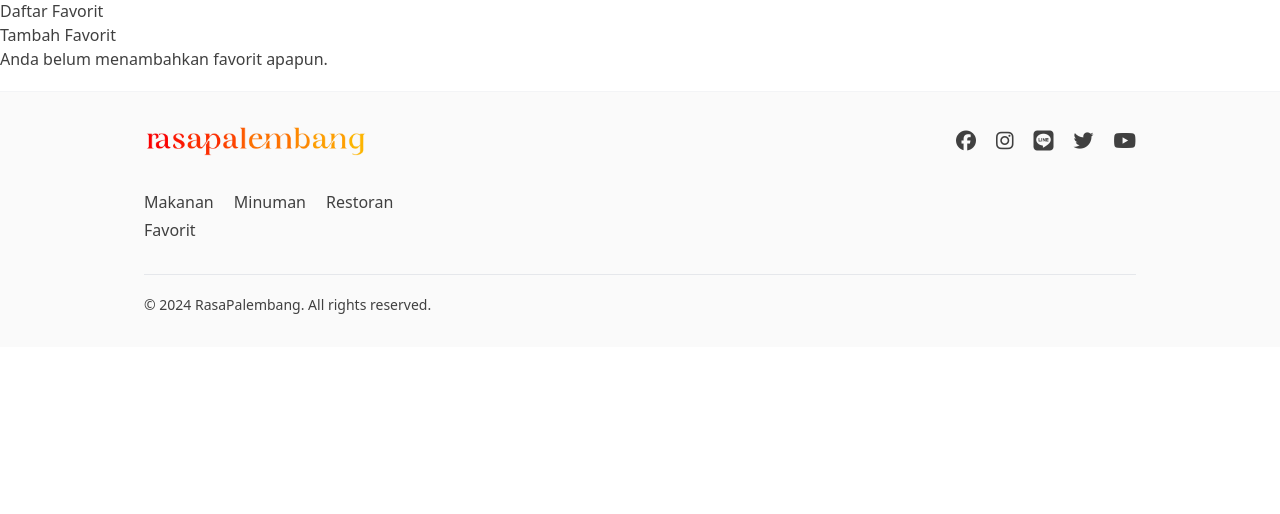
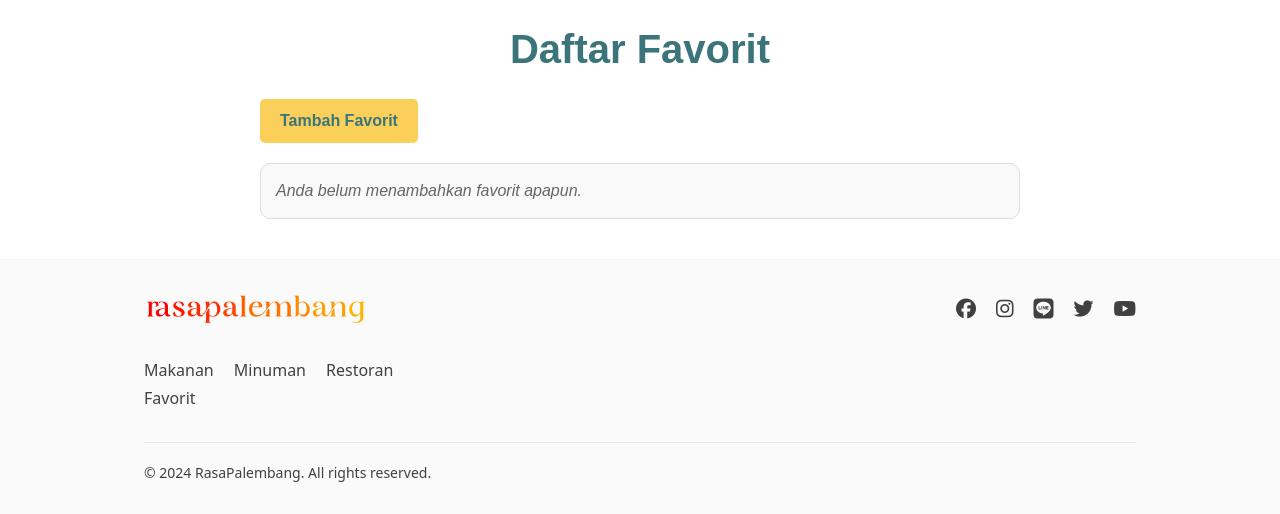
Before and after one commit to D02-PBP-2024/RasaPalembang, a Django app: page /favorit/ in a window 1280 px wide. Shown: the part 65-579 px from the top of the page. Run offline with Django 5.2, Linux system fonts and the light colour scheme; the visitor is signed in with stand-in values (Sample User, id 1); some libraries are stand-ins or nearby versions.

Commit message:
feat: favorit

```diff
--- a/favorit/templates/favorit/favorit/index.html
+++ b/favorit/templates/favorit/favorit/index.html
@@ -1,20 +1,33 @@
 {% extends 'base.html' %}
 
 {% block content %}
-<h1>Daftar Favorit</h1>
+<div style="max-width: 800px; margin: 0 auto; padding: 20px; font-family: Arial, sans-serif;">
+    <h1 style="text-align: center; font-size: 2.5rem; color: #3b747a; margin-bottom: 20px; font-weight: bold;">Daftar Favorit</h1>
 
-<a href="{% url 'favorit:tambah_favorit' %}" class="btn btn-primary mb-3">Tambah Favorit</a>
+    <a href="{% url 'favorit:tambah_favorit' %}"
+       style="background-color: #facf5a; color: #3b747a; padding: 10px 20px; border-radius: 5px; text-decoration: none; display: inline-block; margin-bottom: 20px; font-weight: bold;">
+       Tambah Favorit
+    </a>
 
-<ul class="show-group">
-    {% for item in show_favorit %}
-    <li class="show-group-item">
-        <strong>{{ item.makanan }} {{ item.minuman }} {{ item.restoran }}</strong>
-        <p>{{ item.catatan }}</p>
-        <a href="{% url 'favorit:ubah_favorit' item.id %}" class="btn btn-secondary btn-sm">Edit</a>
-        <a href="{% url 'favorit:hapus_favorit' item.id %}" class="btn btn-danger btn-sm">Hapus</a>
-    </li>
-    {% empty %}
-    <li class="list-group-item">Anda belum menambahkan favorit apapun.</li>
-    {% endfor %}
-</ul>
+    <ul style="list-style-type: none; padding: 0;">
+        {% for item in show_favorit %}
+        <li style="background-color: #f9f9f9; border: 1px solid #ddd; border-radius: 10px; padding: 15px; margin-bottom: 15px; box-shadow: 0 4px 8px rgba(0, 0, 0, 0.1); transition: transform 0.3s;">
+            <strong style="font-size: 1.2rem; color: #d04848;">{{ item.makanan }} {{ item.minuman }} {{ item.restoran }}</strong>
+            <p style="color: #555; margin: 8px 0;">{{ item.catatan }}</p>
+            <a href="{% url 'favorit:ubah_favorit' item.id %}"
+               style="background-color: #4f9da6; color: white; padding: 8px 15px; border-radius: 5px; text-decoration: none; margin-right: 10px; font-weight: bold;">
+               Edit
+            </a>
+            <a href="{% url 'favorit:hapus_favorit' item.id %}"
+               style="background-color: #d04848; color: white; padding: 8px 15px; border-radius: 5px; text-decoration: none; font-weight: bold;">
+               Hapus
+            </a>
+        </li>
+        {% empty %}
+        <li style="background-color: #f9f9f9; border: 1px solid #ddd; border-radius: 10px; padding: 15px; color: #666; font-style: italic;">
+            Anda belum menambahkan favorit apapun.
+        </li>
+        {% endfor %}
+    </ul>
+</div>
 {% endblock %}
```
Also changed, not shown: favorit/templates/favorit/hapus/index.html (+21 -14 lines), favorit/templates/favorit/tambah/index.html (+16 -7 lines), favorit/templates/favorit/ubah/index.html (+14 -5 lines).
